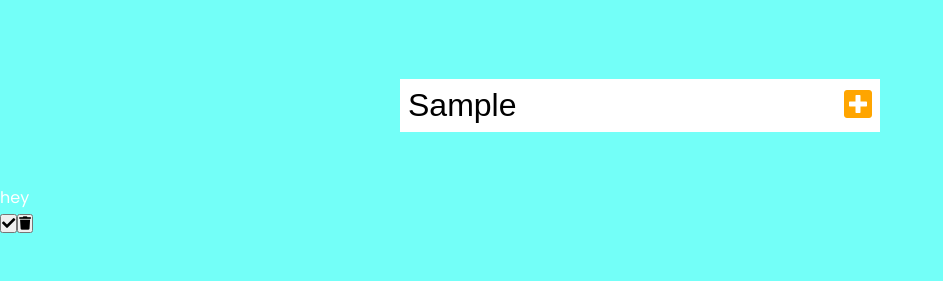
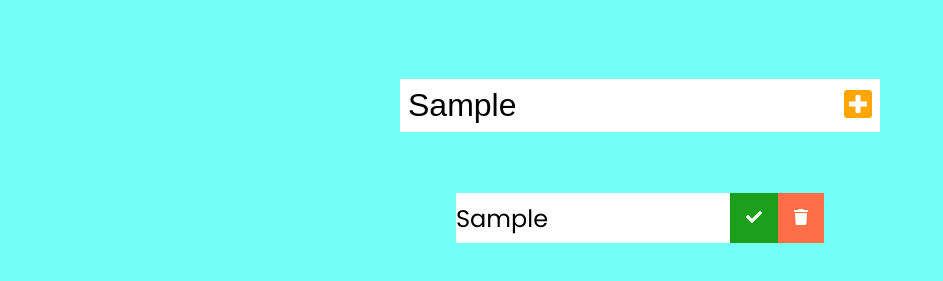
Before and after one commit to MGench/ToDo-List, a plain HTML site: page index.html in a window 1280 px wide. Both pictures are taken after typing "Sample" into the empty fields and a click on the button 858 px from the left and 240 px from the top of the page. Shown: the part 135-416 px from the top of the page, without its empty margins (0-943 px from the left). Drawn offline with Linux system fonts and the light colour scheme.

Commit message:
allowed user to create new entries to the list

```diff
--- a/app.js
+++ b/app.js
@@ -16,7 +16,7 @@ function addTodo(event) {
 
     //create li
     const newTodo = document.createElement('li');
-    newTodo.innerText = 'hey';
+    newTodo.innerText = todoInput.value;
     newTodo.classList.add('todo-item');
     todoDiv.appendChild(newTodo);
 
@@ -29,7 +29,7 @@ function addTodo(event) {
     //Check trash button
     const trashButton = document.createElement('button');
     trashButton.innerHTML = '<i class="fas fa-trash"></i>';
-    trashButton.classList.add("complete-btn");
+    trashButton.classList.add("trash-btn");
     todoDiv.appendChild(trashButton);
 
     // Add to todo-list class
--- a/style.css
+++ b/style.css
@@ -40,3 +40,41 @@ form button:hover {
     background: #d88771;
     color: white;
 }
+
+.todo-container {
+    display: flex;
+    justify-content: center;
+    align-items: center;
+}
+
+.todo-list {
+    min-width: 30%;
+    list-style: none;
+}
+
+.todo {
+    margin: 0.5rem;
+    background: white;
+    color: black;
+    font-size: 1.5rem;
+    display: flex;
+    justify-content: space-between;
+    align-items: center;
+}
+
+.todo li {
+    flex: 1;
+}
+
+.trash-btn, .complete-btn {
+    background: #ff6f47;
+    color: white;
+    border: none;
+    padding: 1rem;
+    cursor: pointer;
+    font-size: 1rem;
+}
+
+.complete-btn {
+    background: rgb(28, 160, 28);
+}
```
